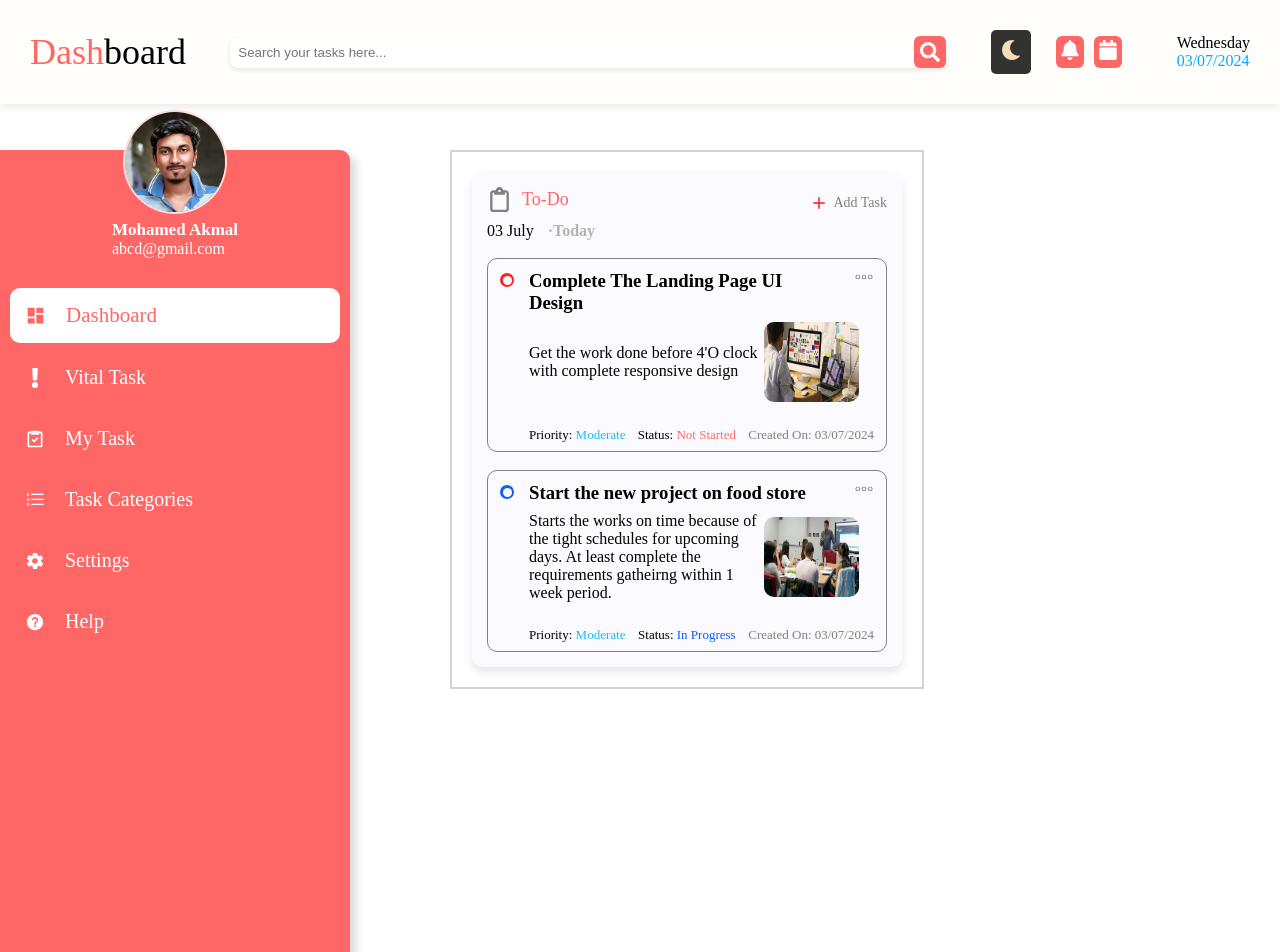
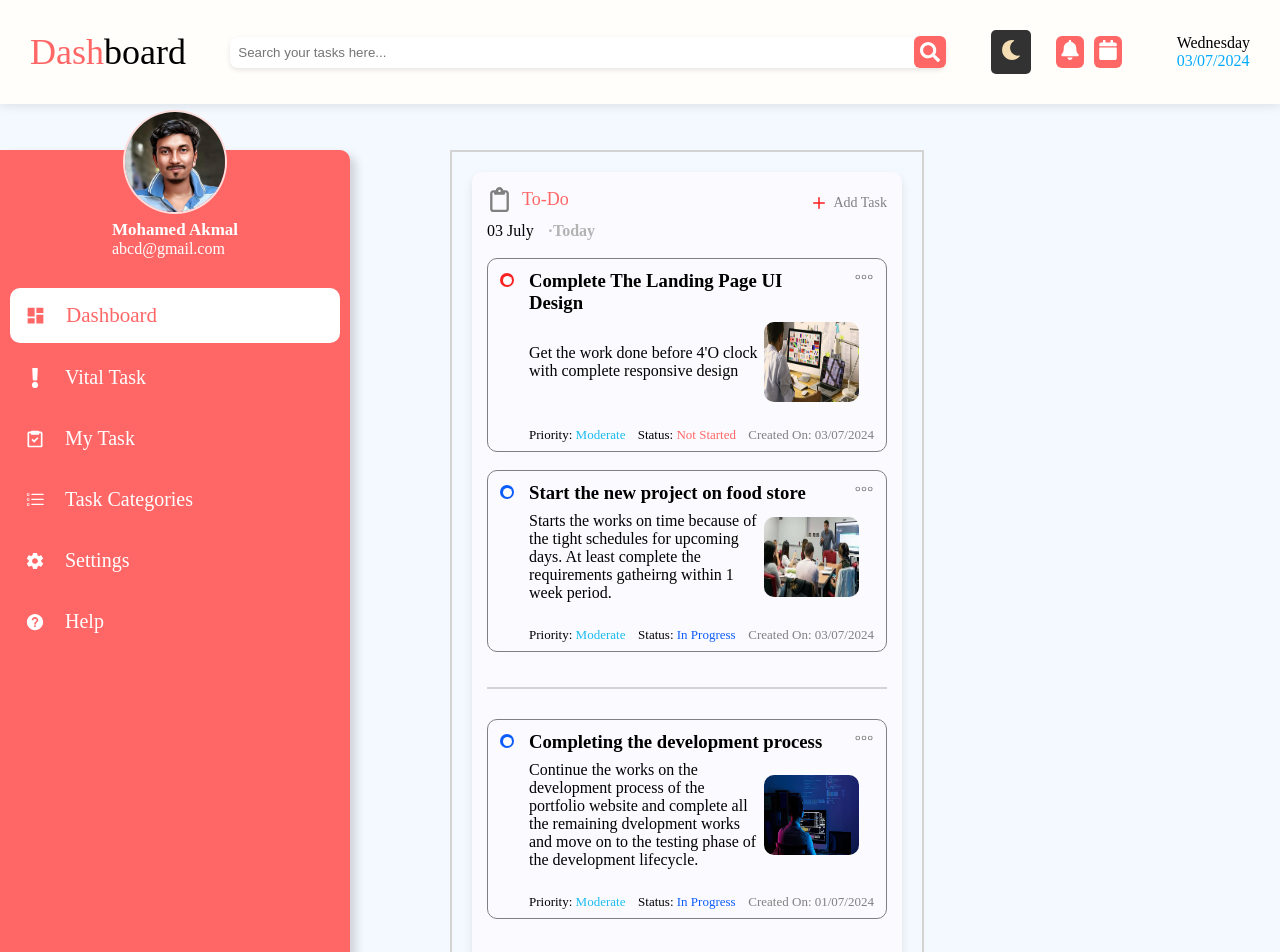
Before and after one commit to Akmal1796/ToDoApp, a React (Vite) app: page / in a window 1280 px wide. Shown: the top 952 px of the page. Built offline with nearby package versions, Linux system fonts and the light colour scheme.

Commit message:
Completed the taskssection that lists the todos

```diff
--- a/src/App.css
+++ b/src/App.css
@@ -2,3 +2,7 @@
     margin: 0;
     padding: 0;
 }
+
+body {
+    background-color: rgb(244, 249, 255);
+}
--- a/src/Components/Tasks.css
+++ b/src/Components/Tasks.css
@@ -26,6 +26,16 @@
     padding: 8px 12px;
     margin-top: 18px;
     cursor: pointer;
+}
+
+.old-container {
+    margin-top: 35px;
+    border-top: 2px solid lightgray;
+}
+
+.old {
+    margin-top: 30px;
+    margin-bottom: 30px;
 }
 
 .todo-content-header {
--- a/src/Components/Tasks.jsx
+++ b/src/Components/Tasks.jsx
@@ -5,12 +5,14 @@ import { LuPlus } from "react-icons/lu";
 import { PiDotsThreeOutlineLight } from "react-icons/pi";
 import UIDesign from '/public/Images/UIdesign.jpg'
 import Project from '/public/Images/project.jpeg'
+import webdevelopment from '/public/Images/webDevelopment.jpg'
 
 const Tasks = () => {
   return (
     <div className='tasks-container'>
 
       <div className='todo'>
+        <div>
 
           <div className='todo-header'>
 
@@ -79,6 +81,37 @@ const Tasks = () => {
               </div>
             </div>
           </div>
+
+        </div>
+        <div className='old-container'>
+          <div className='todo-container old'>
+            <div className='todo-content-header'>
+              <div className='todo-bullet-header'>
+                <div class="outer-circle-progress">
+                  <div class="inner-circle"></div>
+                </div>
+                <h3>Completing the development process</h3>
+              </div>
+              <div><PiDotsThreeOutlineLight size={20} color='gray'/></div>
+            </div>
+            <div className='todo-content'>
+              <p>Continue the works on the development process of the portfolio website and complete all the remaining dvelopment works and move on to the testing phase of the development lifecycle.</p>
+              <img src={webdevelopment} className='todo-img'/>
+            </div>
+            <div className='todo-status'>
+              <div className='status-priority'>
+                <p>Priority: <span>Moderate</span></p>
+              </div>
+              <div className='status-progress'>
+                <p>Status: <span>In Progress</span></p>
+              </div>
+              <div className='status-date'>
+                <p>Created On: 01/07/2024</p>
+              </div>
+            </div>
+          </div>
+        </div>
+
       </div>
 
       <div className='task-status'>
```
Lines whose indentation alone changed are shown as unchanged.
